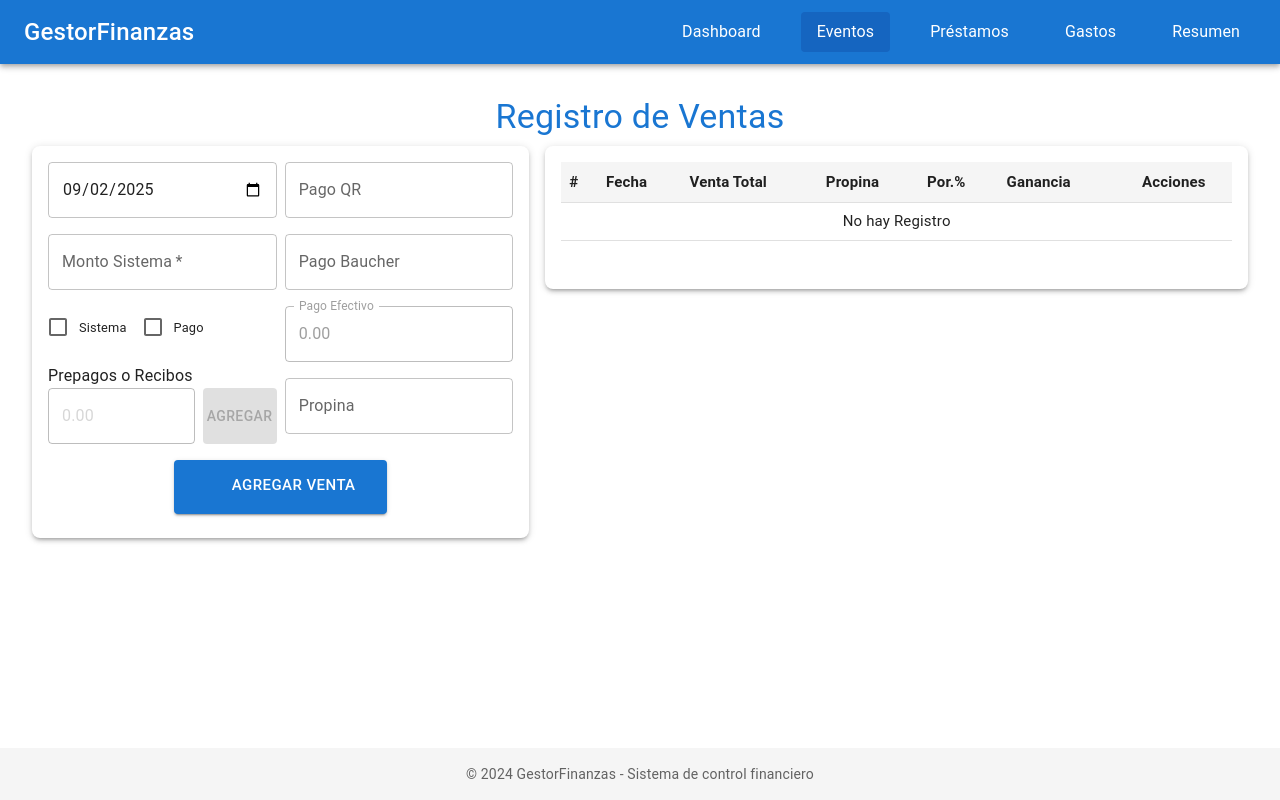
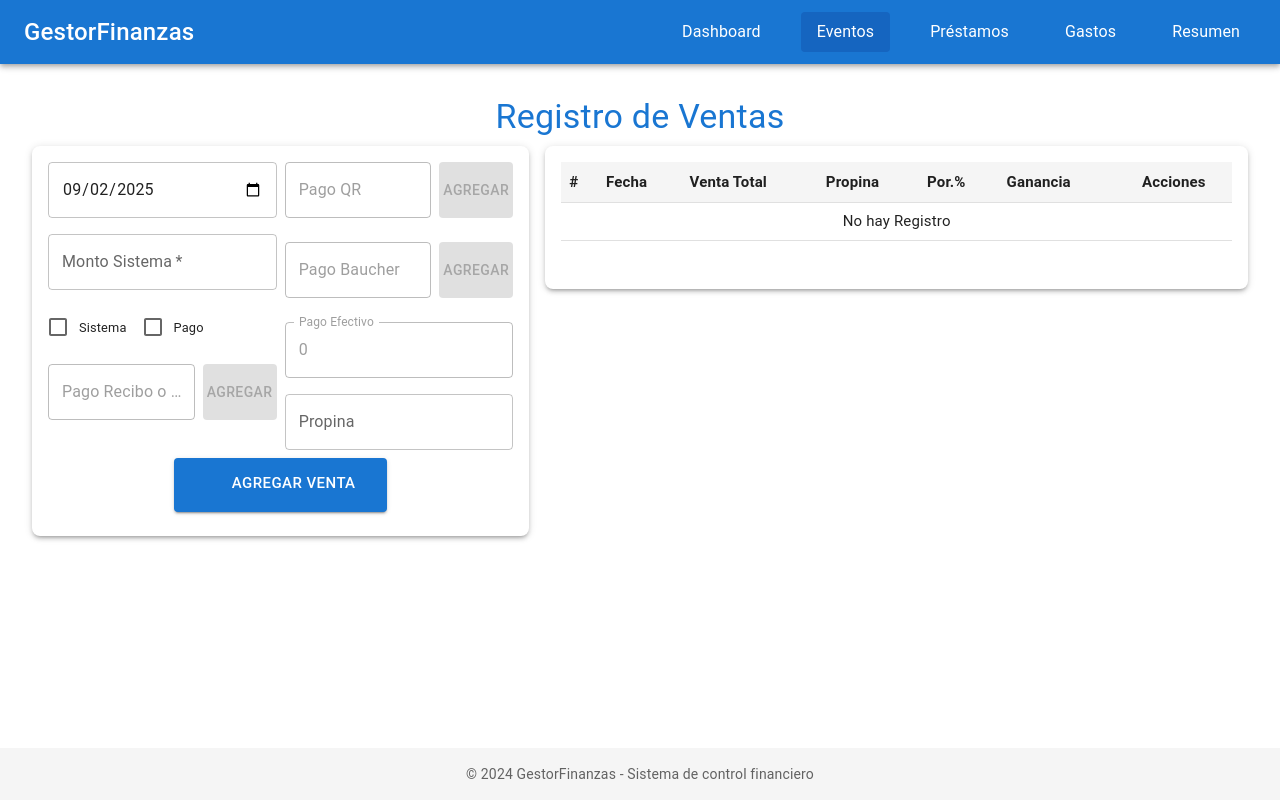
Before and after one commit to Dsalas10/misFinanzas, a React (Vite) app: page / in a window 1280 px wide. Both pictures are taken after a click on the element "Eventos". Built offline with nearby package versions, Linux system fonts and the light colour scheme; some icons are missing.

Commit message:
cramos un componente PagoDialogInput para validar las formas de pago

```diff
--- a/src/components/Dialogs/ConfirmDialog.jsx
+++ b/src/components/Dialogs/ConfirmDialog.jsx
@@ -59,7 +59,8 @@ const ConfirmDialog = ({
       onClose={onCancel}
       maxWidth="sm"
       fullWidth
-      // closeAfterTransition={false}
+      disableEnforceFocus
+      disableRestoreFocus
     >
       <Box sx={{ textAlign: "center", py: 3 }}>{config.icon}</Box>
 
--- a/src/components/pages/Eventos/EventComponent.jsx
+++ b/src/components/pages/Eventos/EventComponent.jsx
@@ -1,13 +1,11 @@
 import React, { useEffect, useState } from "react";
 import { Box, Paper, Typography, Grid } from "@mui/material";
-import AddIcon from "@mui/icons-material/Add";
 import DeleteIcon from "@mui/icons-material/Delete";
-import EditIcon from "@mui/icons-material/Edit";
 import useDialogConfirm from "../../Hooks/useDialogConfirm";
 import ConfirmDialog from "../../Dialogs/ConfirmDialog";
 import ReusableTable from "../../Table/ReuseTable";
 import FormEvento from "./FormEvento";
-import useCalcularPagoEfectivo from "../../Hooks/useCalcularPagoEfectivo";
+// import useCalcularPagoEfectivo from "../../Hooks/useCalcularPagoEfectivo";
 const columns = [
   { id: "id", label: "#" },
   { id: "fecha", label: "Fecha" },
@@ -36,6 +34,16 @@ const EventComponent = () => {
     pagoEfectivo: "0.00",
     propina: "",
   });
+
+  // Calcula el monto restante disponible para pagos QR,baucher y recibos si cuenta como pago
+  const getMontoRestante = () => {
+    const montoSistema = parseFloat(formData.montoSistema) || 0;
+    const pagoQR = parseFloat(formData.pagoQR) || 0;
+    const pagoBaucher = parseFloat(formData.pagoBaucher) || 0;
+    const pagoRecibo = parseFloat(formData.pagoRecibo) || 0;
+    const incluirRecibo = formData.contarReciboComoPago ? pagoRecibo : 0;
+    return Math.max(montoSistema - pagoQR - pagoBaucher - incluirRecibo, 0);
+  };
   const [ventas, setVentas] = useState([]);
   const [errors, setErrors] = useState({
     fecha: false,
@@ -52,7 +60,7 @@ const EventComponent = () => {
     closeDialog,
   } = useDialogConfirm();
 
-  const { pagoEfectivo } = useCalcularPagoEfectivo(formData);
+  // const { pagoEfectivo } = useCalcularPagoEfectivo(formData);
   const handleInputChange = (field, value) => {
     setFormData((prev) => ({
       ...prev,
@@ -98,14 +106,14 @@ const EventComponent = () => {
     const nuevaVenta = {
       id: Date.now(),
       fecha: formData.fecha,
+      incluirReciboEnVenta: formData.incluirReciboEnVenta,
+      contarReciboComoPago: formData.contarReciboComoPago,
       pagoRecibo,
       pagoQR,
       pagoBaucher,
-      pagoEfectivo,
+      pagoEfectivo:parseFloat(formData.pagoEfectivo) || 0,
       ventaTotalGeneral,
       propina,
-      incluirReciboEnVenta: formData.incluirReciboEnVenta,
-      contarReciboComoPago: formData.contarReciboComoPago,
       gananciaPorcentaje,
       gananciaGeneral,
     };
@@ -174,7 +182,7 @@ const EventComponent = () => {
                 handleInputChange={handleInputChange}
                 errors={errors}
                 handleOpenAddDialog={handleOpenAddDialog}
-                pagoEfectivo={pagoEfectivo}
+                montoRestante={getMontoRestante()}
               />
             </Paper>
           </Grid>
--- a/src/components/pages/Eventos/FormEvento.jsx
+++ b/src/components/pages/Eventos/FormEvento.jsx
@@ -9,13 +9,13 @@ import {
 } from "@mui/material";
 
 import AddIcon from "@mui/icons-material/Add";
-import ReciboList from "./ReciboList";
+import PagoDialogInput from "./PagoDialogInput";
 const FormEvento = ({
   formData,
   handleInputChange,
-  pagoEfectivo,
   handleOpenAddDialog,
   errors,
+  montoRestante,
 }) => {
   return (
     <>
@@ -90,10 +90,14 @@ const FormEvento = ({
                 label={<span style={{ fontSize: "0.8rem" }}>Pago</span>}
               />
             </Box>
-            <ReciboList
-              formData={formData}
-              handleInputChange={handleInputChange}
-            />
+              <PagoDialogInput
+                label="Pago Recibo o Prepago"
+                value={formData.pagoRecibo}
+                onChange={(val) => handleInputChange("pagoRecibo", val)}
+                maxValue={formData.contarReciboComoPago ? montoRestante : undefined}
+                titleDialog="Monto Recibo o Prepago"
+                disabled={!(formData.incluirReciboEnVenta || formData.contarReciboComoPago)}
+              />
           </Box>
         </Grid>
         {/* lado derecho */}
@@ -105,27 +109,28 @@ const FormEvento = ({
               gap: 2,
             }}
           >
-            <TextField
-              fullWidth
+            <PagoDialogInput
               label="Pago QR"
-              type="number"
               value={formData.pagoQR}
-              onChange={(e) => handleInputChange("pagoQR", e.target.value)}
-              placeholder="0.00"
+              onChange={(val) => handleInputChange("pagoQR", val)}
+              maxValue={formData.montoSistema}
+              titleDialog="Monto QR"
+              disabled={!formData.montoSistema || formData.montoSistema <= 0}
             />
-            <TextField
-              fullWidth
+             <PagoDialogInput
               label="Pago Baucher"
-              type="number"
               value={formData.pagoBaucher}
-              onChange={(e) => handleInputChange("pagoBaucher", e.target.value)}
-              placeholder="0.00"
+              onChange={(val) => handleInputChange("pagoBaucher", val)}
+              maxValue={montoRestante}
+              titleDialog="Monto Baucher"
+              disabled={!formData.montoSistema || formData.montoSistema <= 0}
             />
+
             <TextField
               fullWidth
               label="Pago Efectivo"
               type="number"
-              value={pagoEfectivo}
+              value={montoRestante}
               placeholder="0.00"
               disabled
             />
--- /dev/null
+++ b/src/components/pages/Eventos/PagoDialogInput.jsx
@@ -0,0 +1,66 @@
+import React, { useState, useEffect } from "react";
+import { Box, TextField, Button } from "@mui/material";
+import ContentDialog from "../../Dialogs/ContentDialog";
+
+const PagoDialogInput = ({
+  label,
+  value,
+  onChange,
+  maxValue,
+  titleDialog,
+  disabled = false,
+}) => {
+  const [open, setOpen] = useState(false);
+  const [confirmedItems, setConfirmedItems] = useState([]);
+  const handleOpen = () => setOpen(true);
+  const handleClose = () => {
+    setOpen(false);
+  };
+
+  // Solo limpiar si setconfirmedItems esta vacio o los input del value estan vacio
+  useEffect(() => {
+    if (!open && (!value || isNaN(parseFloat(value)) || parseFloat(value) === 0)) {
+      setConfirmedItems([]);
+    }
+  }, [open, value]);
+
+  // Al confirmar, guardar los nuevos items y actualizar el valor
+  const handleConfirmItems = (items) => {
+    setConfirmedItems(items);
+    const total = items.reduce((acc, val) => acc + val, 0);
+    onChange(total.toFixed(0));
+    setOpen(false);
+  };
+
+  return (
+    <Box>
+      <Box sx={{ display: "flex", gap: 1, mb: 1 }}>
+        <TextField
+          fullWidth
+          type="number"
+          label={label}
+          value={value}
+          disabled
+          placeholder="0.00"
+        />
+        <Button
+          variant="contained"
+          onClick={handleOpen}
+          disabled={disabled}
+        >
+          Agregar
+        </Button>
+      </Box>
+      <ContentDialog
+        open={open}
+        handleClose={handleClose}
+        handleConfirmItems={handleConfirmItems}
+        title={titleDialog}
+        maxValue={maxValue}
+        initialItems={confirmedItems}
+      />
+    </Box>
+  );
+};
+
+export default PagoDialogInput;
--- a/src/components/pages/Eventos/ReciboList.jsx
+++ /dev/null
@@ -1,52 +0,0 @@
-import React, { useState } from "react";
-import { Box, TextField, Button, Typography } from "@mui/material";
-
-import ContentDialog from "../../Dialogs/ContentDialog";
-
-const ReciboList = ({ formData, handleInputChange }) => {
-  const [open, setOpen] = useState(false);
-
-  // Funciones para abrir y cerrar modal
-  const handleOpen = () => setOpen(true);
-  const handleClose = () => {
-    setOpen(false);
-    handleInputChange("pagoRecibo", "0.00");
-  };
-
-  const handleTotalRecibo = (total) => {
-    handleInputChange("pagoRecibo", total.toFixed(0));
-    setOpen(false);
-  };
-  return (
-    <Box>
-      <Typography>
-        Prepagos o Recibos
-      </Typography>
-      <Box sx={{ display: "flex", gap: 1, mb: 1 }}>
-        <TextField
-          fullWidth
-          type="number"
-          value={formData.pagoRecibo}
-          disabled
-          placeholder="0.00"
-        />
-        <Button
-          variant="contained"
-          onClick={handleOpen}
-          disabled={
-            !formData.contarReciboComoPago && !formData.incluirReciboEnVenta
-          }
-        >
-          Agregar
-        </Button>
-      </Box>
-      <ContentDialog
-        open={open}
-        handleClose={handleClose}
-        onConfirm={handleTotalRecibo}
-      />
-    </Box>
-  );
-};
-
-export default ReciboList;
```
Also changed, not shown: src/components/Dialogs/ContentDialog.jsx (+75 -23 lines), src/components/pages/Eventos/PagoBaucher.jsx (added), src/components/pages/Eventos/PagoQr.jsx (added).
